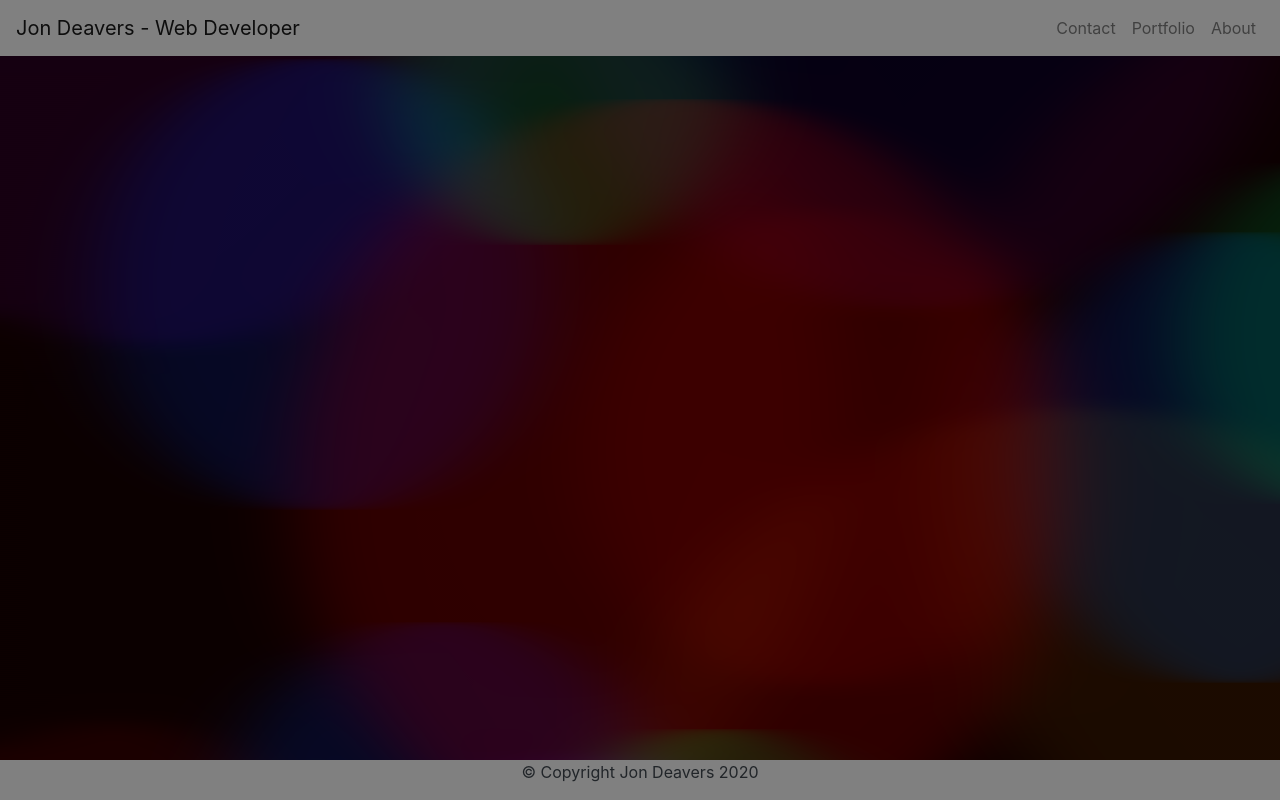
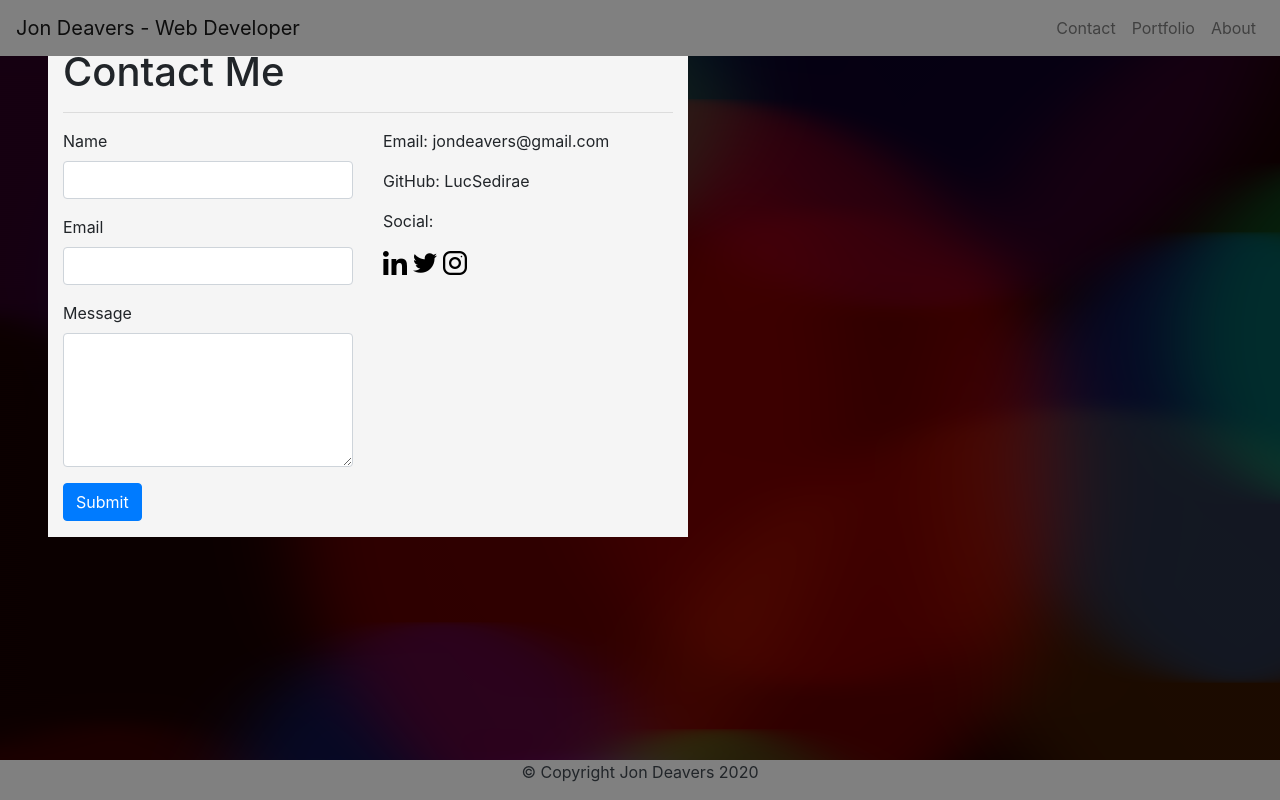
Before and after one commit to lucsedirae/lucsedirae.github.io, a PHP site: page /contact.html in a window 1280 px wide. Run offline with PHP 8.4, Linux system fonts and the light colour scheme; some libraries are stand-ins or nearby versions.

Commit message:
Added contact form

```diff
--- a/contact.html
+++ b/contact.html
@@ -3,19 +3,17 @@
 <head>
     <meta charset="utf-8">
     <meta http-equiv="X-UA-Compatible" content="IE=edge">
-    <title></title>
+    <title>Jon Deavers Student Bio</title>
     <meta name="description" content="">
     <meta name="viewport" content="width=device-width, initial-scale=1">
     <link rel="stylesheet" href="https://stackpath.bootstrapcdn.com/bootstrap/4.5.2/css/bootstrap.min.css" integrity="sha384-JcKb8q3iqJ61gNV9KGb8thSsNjpSL0n8PARn9HuZOnIxN0hoP+VmmDGMN5t9UJ0Z" crossorigin="anonymous">
     <link rel="stylesheet" href="style.css">
-    <meta name="viewport" content="width=device-width, initial-scale=1, shrink-to-fit=no">
 </head>
 
 <body>
-  <!--The main element is the container for the content of the page-->
-    <main class="container-*">
+  <header class="container-fluid">
     <!-- The nav element is a navigation bar-->
-        <nav class="navbar navbar-expand-lg navbar-light">
+    <nav class="navbar navbar-expand-lg navbar-light fixed-top">
       <a class="navbar-brand" href="#">Jon Deavers - Web Developer</a>
       <button class="navbar-toggler" type="button" data-toggle="collapse" data-target="#navbarSupportedContent" aria-controls="navbarSupportedContent" aria-expanded="false" aria-label="Toggle navigation">
         <span class="navbar-toggler-icon"></span>
@@ -40,15 +38,72 @@
       </div>
       </nav>
 
+  </header>
+
+  <main class="container-fluid">
+  <div class="row">
+    <div class="col-md-6 ml-5 mr-5 my-5" style="background-color: whitesmoke;">
+
+        <h1>Contact Me</h1>
+        <hr>
+      <div class="row">
+        <div class="col-md-6">
+          <div class="form-group">
+            <label>Name</label>
+            <input type="text" class="form-control">
+          </div>
+          <div class="form-group">
+            <label>Email</label>
+            <input type="text" class="form-control">
+          </div>
+          <div class="form-group">
+            <label>Message</label>
+            <textarea class="form-control" rows="5"></textarea>
+          </div>
+          <div class="form-group">
+            <button class="btn btn-primary">Submit</button>
+          </div>
+        </div>
+
+        <div class="col-md-6">
+          <p>Email: jondeavers@gmail.com</p>
+          <p>GitHub: LucSedirae</p>
+          <p>Social:</p>
+          <div class="row">
+            <div class="col-md-1">
+              <a href="https://www.linkedin.com/in/jondeavers/">
+                <img src="assets/images/linkedinBlk.png">
+              </a>
+            </div>
+            <div class="col-md-1">
+              <a href="https://twitter.com/jondeavers">
+                <img src="assets/images/twitterBlk.png">
+              </a>
+
+            </div>
+            <div class="col-md-1">
+              <a href="https://www.instagram.com/LucSedirae/">
+              <img src="assets/images/instagramBlk.png">
+              </a>
+            </div>
+          </div>
+        </div>
+      </div>
+    </div>
+    </div>
+  </main>
 
   <!--The footer element below marks the end of the page and contains copyright information-->
-        <footer class="row" class="footer">
-          <footer class="fixed-bottom text-center"
+  <div class="row" class="footer">
+    <footer class="fixed-bottom text-center">
     <div class="col-md-12">
       <p>© Copyright Jon Deavers 2020</p>
     </div>
     </footer>
+  </div>
 
-    </main>
+  <script src="https://code.jquery.com/jquery-3.2.1.slim.min.js" integrity="sha384-KJ3o2DKtIkvYIK3UENzmM7KCkRr/rE9/Qpg6aAZGJwFDMVNA/GpGFF93hXpG5KkN" crossorigin="anonymous"></script>
+  <script src="https://cdnjs.cloudflare.com/ajax/libs/popper.js/1.12.9/umd/popper.min.js" integrity="sha384-ApNbgh9B+Y1QKtv3Rn7W3mgPxhU9K/ScQsAP7hUibX39j7fakFPskvXusvfa0b4Q" crossorigin="anonymous"></script>
+  <script src="https://maxcdn.bootstrapcdn.com/bootstrap/4.0.0/js/bootstrap.min.js" integrity="sha384-JZR6Spejh4U02d8jOt6vLEHfe/JQGiRRSQQxSfFWpi1MquVdAyjUar5+76PVCmYl" crossorigin="anonymous"></script>
 </body>
 </html>
--- a/style.css
+++ b/style.css
@@ -6,27 +6,14 @@ nav {
     background-color: grey;
 }
 
-#headShot {
-    float: left;
-}
-
 footer {
     background: grey;
 }
 
-/* @media (max-width: 766px) {
-    #headShot {
-        width: 120;
-        height: 150px;
-        border-radius: 5px;
-    }
+@media (max-width: 768px) {
+
+   }
+
+@media (min-width: 769px) {
 
 }
-
-@media (min-width: 767px) {
-    #headShot {
-        width: 240px;
-        height: 300px;
-        border-radius: 10px;
-    }
-} */
```
Also changed, not shown: index.html (+11 -10 lines), portfolio.html (+14 -8 lines). Lines whose indentation alone changed are shown as unchanged.
